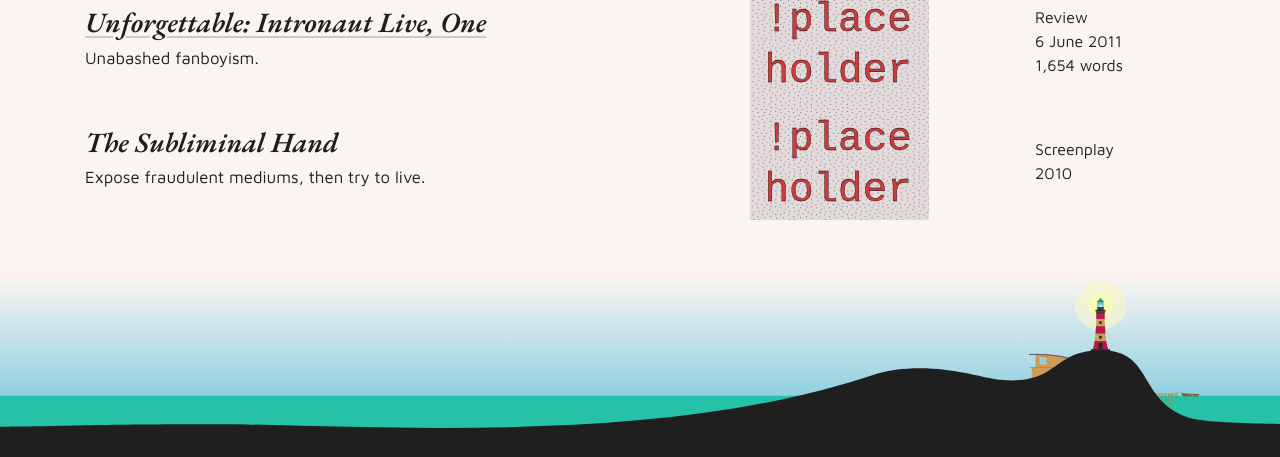
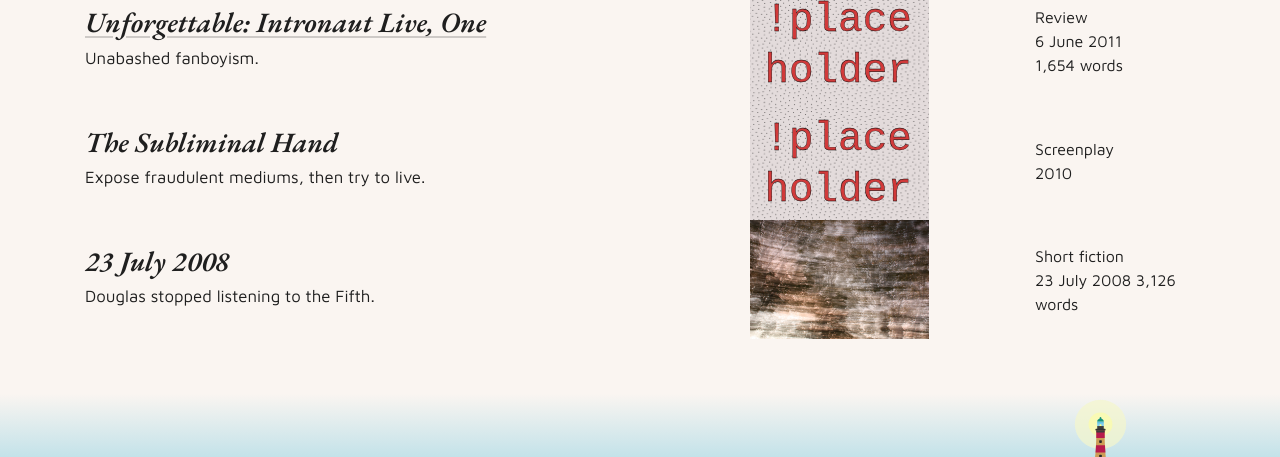
Before and after one commit to jaybaeta/joaquimbaeta, a plain HTML site: page literature.html in a window 1280 px wide. Shown: the part 3425-3882 px from the top of the page. Drawn offline with nearby package versions, Linux system fonts and the light colour scheme.

Commit message:
add 23 july 2008 images

```diff
--- a/literature.html
+++ b/literature.html
@@ -524,6 +524,22 @@
         </div>
       </div>
 
+      <!-- The Subliminal Hand -->
+      <div class="row lit-list">
+        <div class="col-sm-7 align-self-center">
+          <h3>23 July 2008</h3>
+          <h6>Douglas stopped listening to the Fifth.</h6>
+        </div>
+        <div class="col-sm-3">
+          <img class="img-fluid" src="images/literature/23-july-2008-small.jpg" alt="23 July 2008">
+        </div>
+        <div class="col-sm-2 align-self-center">
+          Short fiction <br>
+          23 July 2008
+          3,126 words
+        </div>
+      </div>
+
     </main>
 
     <!-- FOOTER -->
```
Also changed, not shown: images/literature/23-july-2008-small.jpg (added), 1 other file.
